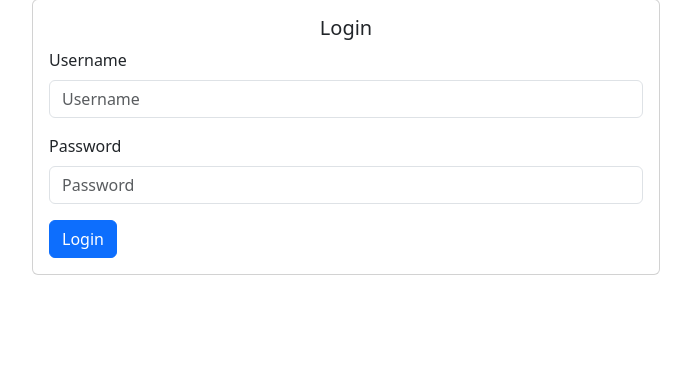
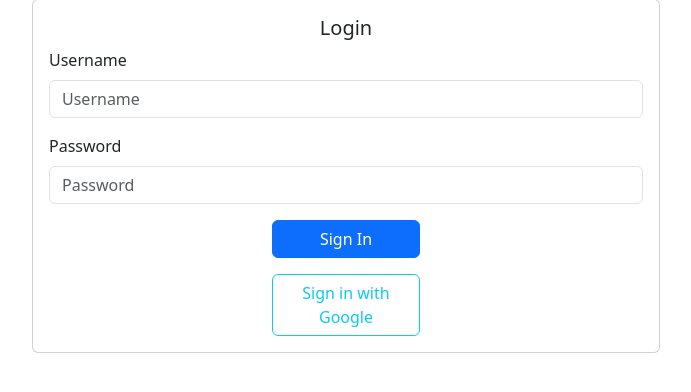
Before and after one commit to nina-network/Lecture-Lounge, a Flask app: page /login in a window 1280 px wide. Shown: the part 129-521 px from the top of the page, without its empty margins (294-985 px from the left). Run offline with Flask 3, Linux system fonts and the light colour scheme.

Commit message:
Implementing OAuth and template changes to login and profile page

```diff
--- a/app.py
+++ b/app.py
@@ -1,10 +1,34 @@
-from flask import Flask, render_template, url_for, request, redirect, abort
+from flask import Flask, render_template, session, url_for, request, redirect, abort
+from authlib.integrations.flask_client import OAuth
 from random import randint
 from dotenv import load_dotenv
+import os
 
 load_dotenv()
 
 app = Flask(__name__)
+
+# Configuration with OAuth2 client ID and secret
+appConf = {
+    "OAUTH2_CLIENT_ID": os.getenv("OAUTH2_CLIENT_ID"),
+    "OAUTH2_CLIENT_SECRET": os.getenv("OAUTH2_CLIENT_SECRET"),
+    "OAUTH2_META_URL": "https://accounts.google.com/.well-known/openid-configuration",
+    "FLASK_SECRET": "ffkj64qu3RKR3giJxwE5vcTXNN4JMBNV",
+    "FLASK_PORT": 5000
+}
+
+app.secret_key = appConf["FLASK_SECRET"]
+
+#Oauth app
+oauth = OAuth(app)
+
+# register the app with the OAuth provider with the name 'myApp'
+oauth.register("myApp",
+                client_id=appConf["OAUTH2_CLIENT_ID"],
+                client_secret=appConf["OAUTH2_CLIENT_SECRET"],
+                server_metadata_url=appConf["OAUTH2_META_URL"],
+                client_kwargs={"scope": "openid profile email"}
+               )
 
 rooms = {}
 room_texts = {}
@@ -17,6 +41,24 @@ def index():
 def login_page():
     return render_template('login.html')
 
+# Google login
+@app.route('/google-login')
+def googleLogin():
+    return oauth.myApp.authorize_redirect(redirect_uri=url_for("googleCallback", _external=True))
+
+# callback for Google login
+@app.route('/signin-google')
+def googleCallback():
+    token = oauth.myApp.authorize_access_token() # authorize and store token
+    session['user'] = token # store token in session, indicating user is logged in
+    return redirect(url_for('profile_page'))
+
+# logout
+@app.route('/logout')
+def logout():
+    session.pop('user', None) # remove token from session (log out user)
+    return redirect(url_for('login_page'))
+
 @app.route('/signup', methods=['GET', 'POST'])
 def signup_page():
     return render_template('signup.html')
@@ -28,7 +70,6 @@ def profile_page():
 @app.get('/room')
 def room():
 	return render_template('room.html', rooms=rooms, room_texts=room_texts)
-
 
 # name and text -- reconfigure after database is integrated
 @app.post('/room')
--- a/templates/login.html
+++ b/templates/login.html
@@ -15,8 +15,13 @@
                         <label for="password" class="form-label">Password</label>
                         <input type="password" class="form-control" id="password" name="password" placeholder="Password">
                     </div>
-                    <button type="submit" class="btn btn-primary">Login</button>
+                    <div class="text-center">
+                        <button type="submit" class="btn btn-primary w-25">Sign In</button>
+                    </div>
                 </form>
+                <div class="text-center">
+                    <a href="/google-login"><button class="btn btn-outline-info mt-3 w-25 text-center">Sign in with Google</button></a>
+                </div>
             </div>
         </div>
     </div>
--- a/templates/profile.html
+++ b/templates/profile.html
@@ -46,7 +46,11 @@
           </div>
         </div>
         <div class="col username-big">
-          Username123
+          {% if session['user'] %}
+          Hello, {{session['user']['userinfo']['name']}}!
+          {% else %}
+          Hello, user!
+          {% endif %}
           <div class="username-small">
             u/username123
           </div>
```
Also changed, not shown: requirements.txt (+10 -9 lines).
